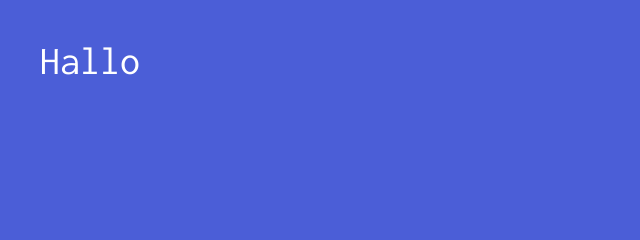
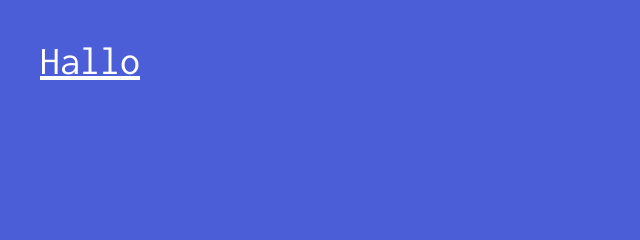
Before and after one commit to Mobnotfound/Laundry-soap-website-design, a plain HTML site: page Day 43 Sell me a laundry soap/index.html in a window 1280 px wide. Shown: the top 240 px of the page, 0-640 px from the left. Drawn offline with Linux system fonts and the light colour scheme.

Commit message:
Update styles.css

```diff
--- a/Day 43 Sell me a laundry soap/styles.css
+++ b/Day 43 Sell me a laundry soap/styles.css
@@ -43,7 +43,7 @@
         line-height: 300%;
     }
 
-    .mobuscus {
+    .hallo {
         text-decoration: underline;
     }
 
```
